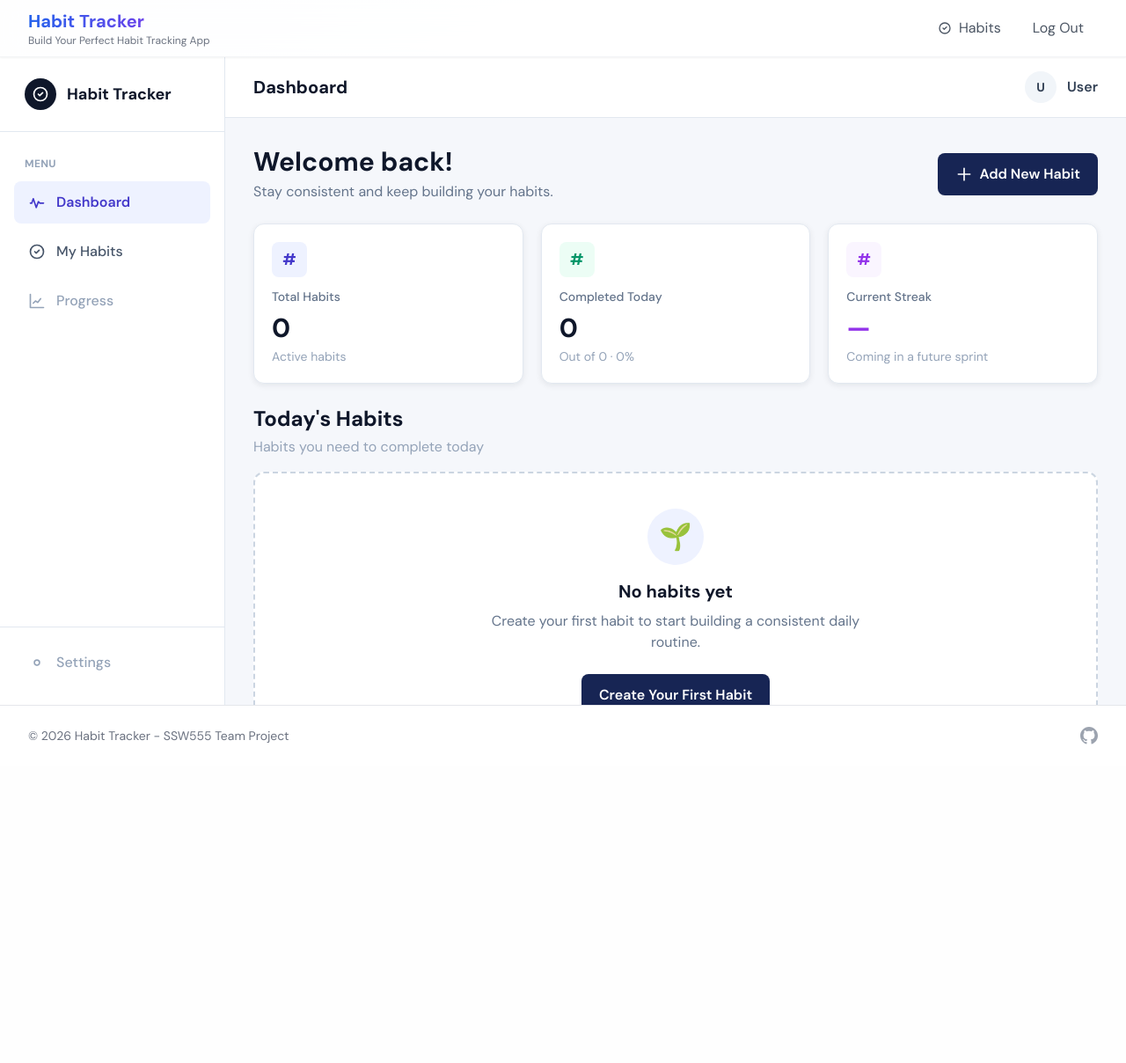
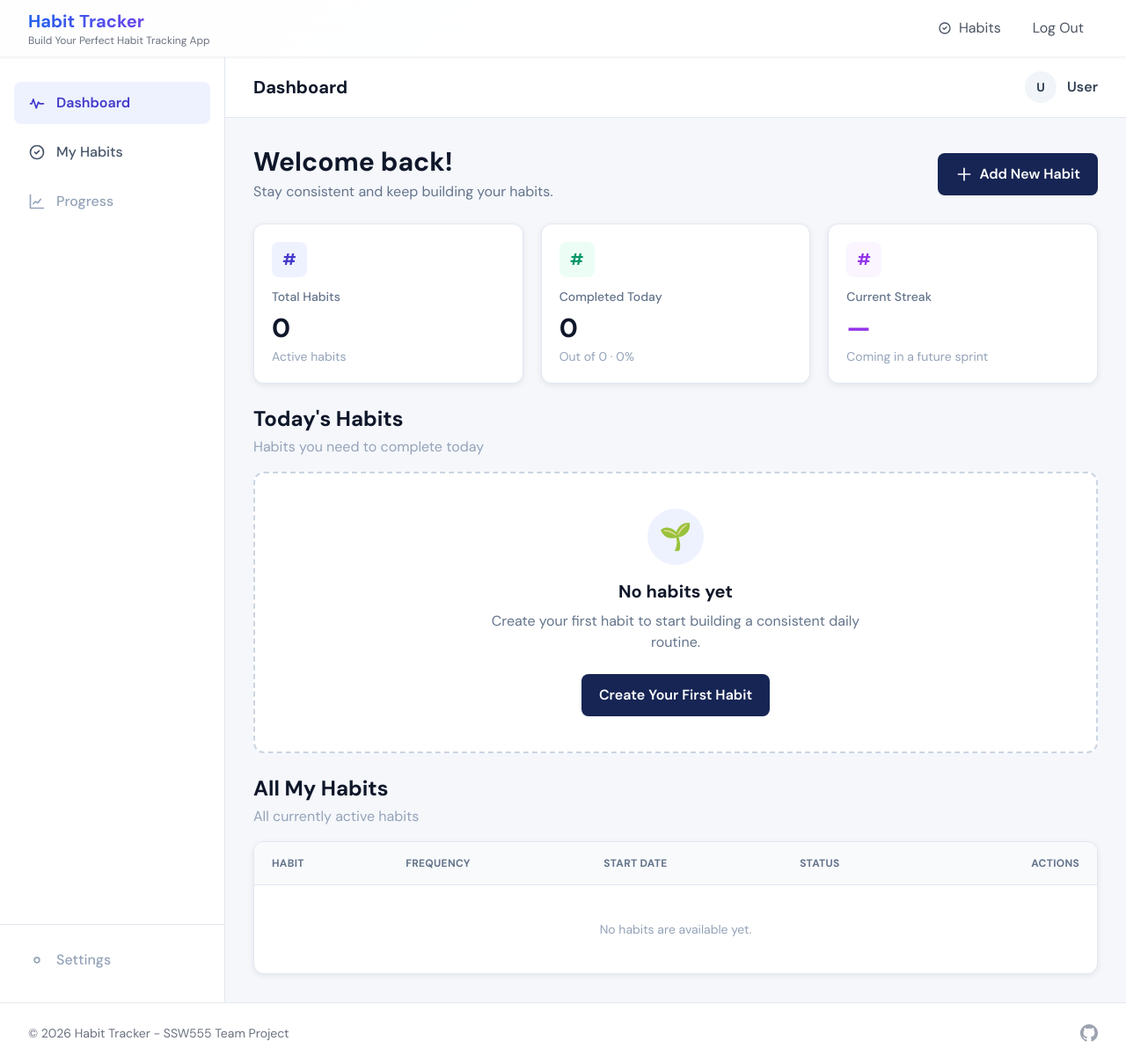
Before and after one commit to jpagan2Coding/Habit-Tracker, a Flask app: page /dashboard in a window 1280 px wide. Shown: the whole page at 88% size. Before the commit the page ends 846 px from the top, so only its background shows below. Run offline with Flask 3, Linux system fonts and the light colour scheme; data that the repository does not hold is empty; some libraries are stand-ins or nearby versions.

Commit message:
bug fixes for the dashborad and habit creation page structure

```diff
--- a/static/css/habit-tracker.css
+++ b/static/css/habit-tracker.css
@@ -4,33 +4,11 @@
 
 .dashboard-shell {
     margin: -2rem -1rem;
-    height: calc(100vh - 64px);
-    overflow: hidden;
     background: #f5f7fb;
 }
 
 .dashboard-content-scroll {
-    height: 100%;
-    overflow-y: auto;
-    scrollbar-width: thin;
-    scrollbar-color: #cbd5e1 transparent;
-}
-
-.dashboard-content-scroll::-webkit-scrollbar {
-    width: 8px;
-}
-
-.dashboard-content-scroll::-webkit-scrollbar-track {
-    background: transparent;
-}
-
-.dashboard-content-scroll::-webkit-scrollbar-thumb {
-    border-radius: 9999px;
-    background: #cbd5e1;
-}
-
-.dashboard-content-scroll::-webkit-scrollbar-thumb:hover {
-    background: #94a3b8;
+    overflow: visible;
 }
 
 .sidebar-link {
--- a/templates/apps/habit_tracker/dashboard.html
+++ b/templates/apps/habit_tracker/dashboard.html
@@ -11,30 +11,8 @@
 
     <!-- Sidebar -->
     <aside class="hidden w-64 shrink-0 border-r border-slate-200 bg-white lg:flex lg:flex-col">
-        <div class="border-b border-slate-200 px-7 py-6">
-            <div class="flex items-center gap-3">
-                <div class="flex h-9 w-9 items-center justify-center rounded-full bg-slate-900 text-white">
-                    <svg class="h-5 w-5" fill="none" stroke="currentColor" viewBox="0 0 24 24">
-                        <path
-                            stroke-linecap="round"
-                            stroke-linejoin="round"
-                            stroke-width="2"
-                            d="M9 12l2 2 4-4m6 2a9 9 0 11-18 0 9 9 0 0118 0z"
-                        ></path>
-                    </svg>
-                </div>
-
-                <span class="text-lg font-bold text-slate-900">
-                    Habit Tracker
-                </span>
-            </div>
-        </div>
 
         <nav class="flex-1 px-4 py-7">
-            <p class="mb-3 px-3 text-xs font-bold tracking-wide text-slate-400">
-                MENU
-            </p>
-
             <a
                 href="{{ url_for('habit_dashboard') }}"
                 class="sidebar-link mb-2 flex items-center gap-3 rounded-lg bg-indigo-50 px-4 py-3 font-semibold text-indigo-700"
@@ -95,7 +73,7 @@
     </aside>
 
     <!-- Main Dashboard Area -->
-    <div class="min-w-0 flex-1 overflow-hidden">
+    <div class="min-w-0 flex-1">
 
         <!-- Top header -->
         <header class="flex items-center justify-between border-b border-slate-200 bg-white px-5 py-4 sm:px-8">
@@ -114,7 +92,7 @@
             </div>
         </header>
 
-        <!-- Scrollable dashboard content -->
+        <!-- Dashboard content -->
         <main class="dashboard-content-scroll p-5 sm:p-8">
 
             <!-- Welcome section -->
--- a/templates/base.html
+++ b/templates/base.html
@@ -11,10 +11,10 @@
 </head>
 <body class="min-h-screen bg-gradient-to-br from-gray-50 via-white to-gray-50 flex flex-col">
     <nav class="bg-white/80 backdrop-blur-md shadow-sm border-b border-gray-100 sticky top-0 z-50">
-        <div class="max-w-7xl mx-auto px-4 sm:px-6 lg:px-8">
+        <div class="mx-auto px-4 sm:px-6 lg:px-8">
             <div class="flex justify-between items-center h-16">
                 <div class="flex items-center">
-                    <a href="/" class="flex flex-col">
+                    <a href="/dashboard" class="flex flex-col">
                         <span class="text-xl font-bold bg-gradient-to-r from-blue-600 to-purple-600 bg-clip-text text-transparent">Habit Tracker</span>
                         <span class="text-xs text-gray-500">Build Your Perfect Habit Tracking App</span>
                     </a>
@@ -46,7 +46,7 @@
     </nav>
 
     <main class="flex-1">
-        <div class="max-w-7xl mx-auto px-4 sm:px-6 lg:px-8 py-8">
+        <div class=" mx-auto px-4 sm:px-6 lg:px-8 py-8">
             <div class="animate-fade-in">
                 {% block content %}{% endblock %}
             </div>
@@ -54,7 +54,7 @@
     </main>
 
     <footer class="bg-white border-t border-gray-200 mt-auto">
-        <div class="max-w-7xl mx-auto px-4 sm:px-6 lg:px-8 py-6">
+        <div class=" mx-auto px-4 sm:px-6 lg:px-8 py-6">
             <div class="flex flex-col md:flex-row justify-between items-center">
                 <p class="text-gray-500 text-sm">© 2026 Habit Tracker - SSW555 Team Project</p>
                 <div class="flex space-x-6 mt-4 md:mt-0">
```
Also changed, not shown: templates/home/index.html (+5 -5 lines).
